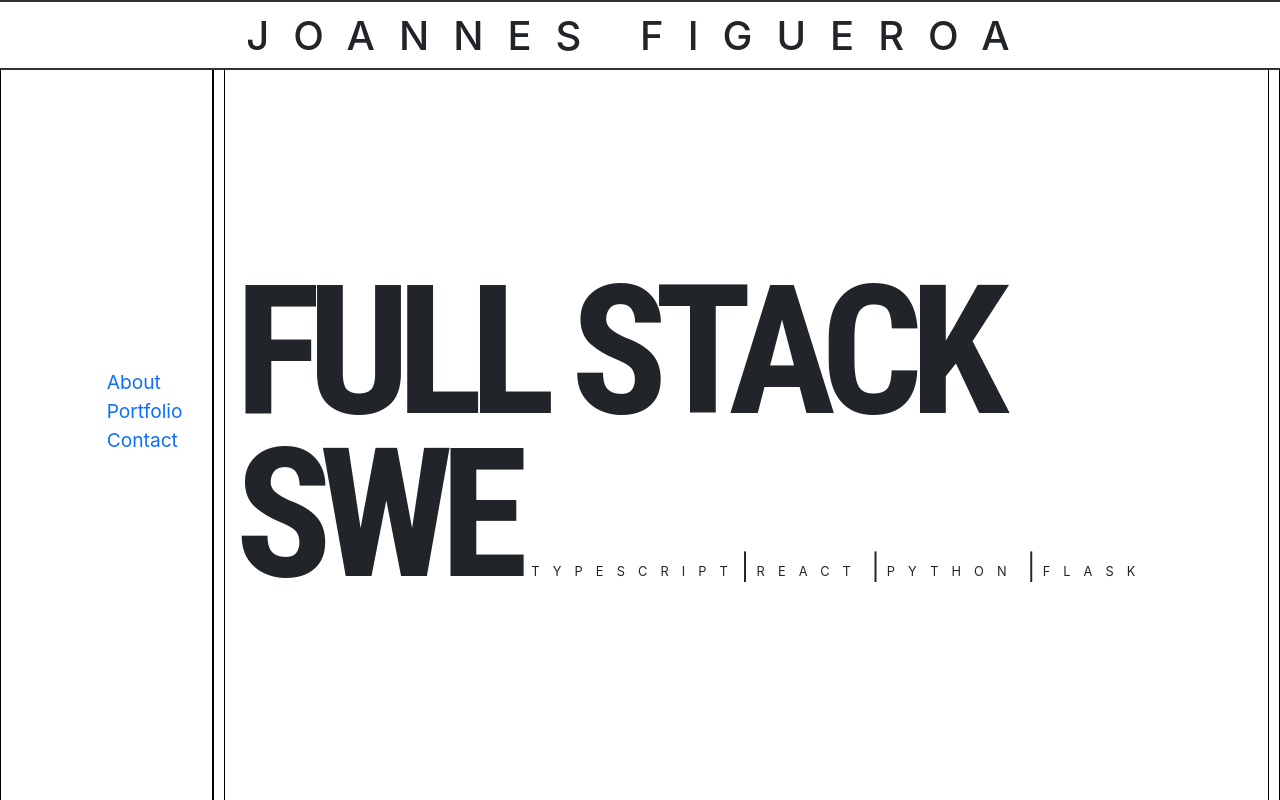
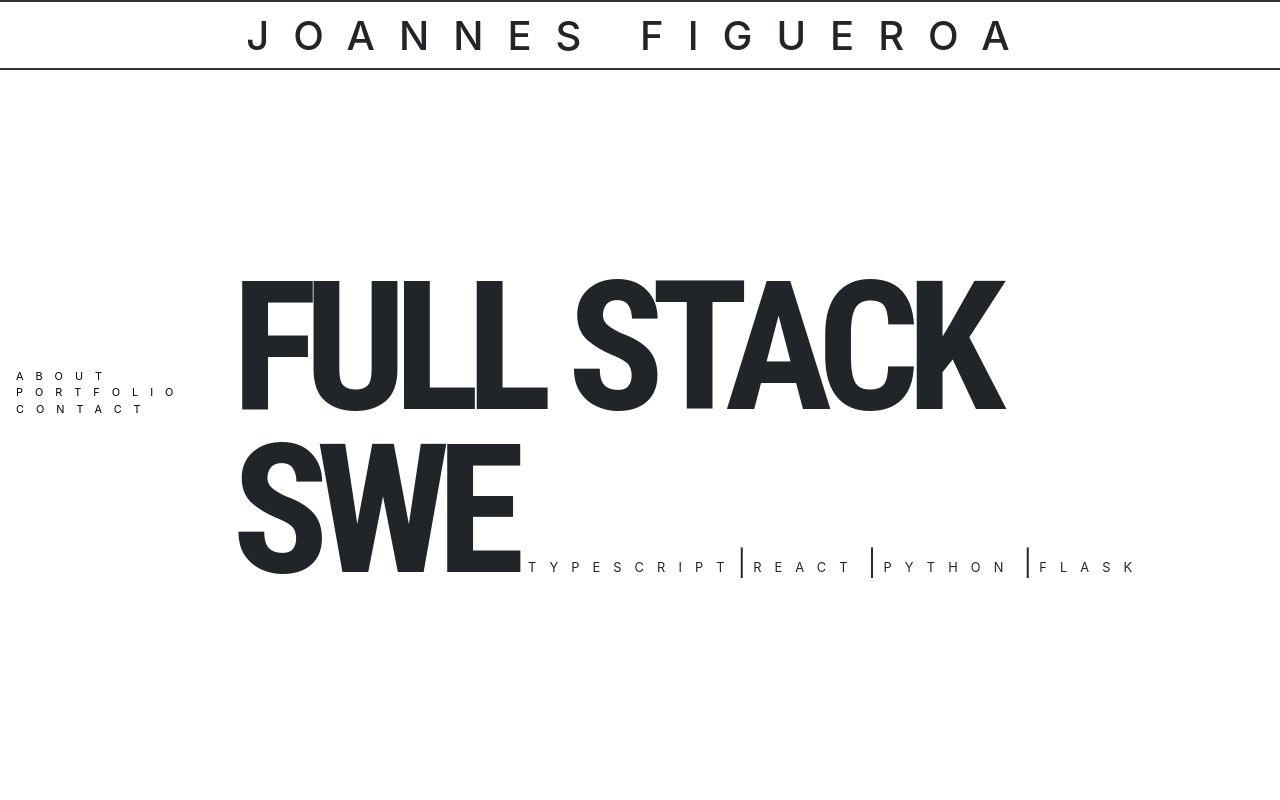
Before and after one commit to JoHeyJo/website-2.0, a React (Create React App) app: page / in a window 1280 px wide. Shown: the top 800 px of the page. Built offline with nearby package versions, Linux system fonts and the light colour scheme.

Commit message:
styling housekeeping

```diff
--- a/src/App.tsx
+++ b/src/App.tsx
@@ -27,7 +27,7 @@ function App() {
       {/* Main Content */}
       <Row style={rowStyle}>
         {/* Navigation Sidebar (Left) */}
-        <Col md={2} className="d-flex justify-content-center align-items-center" style={navColStyle}>
+        <Col md={2} className="" style={navColStyle}>
           <BrowserRouter>
             <Nav />
           </BrowserRouter>
--- a/src/styles.ts
+++ b/src/styles.ts
@@ -2,28 +2,28 @@ import { CSSProperties } from 'react';
 
 
 export const containerStyle: CSSProperties = {
-  border: '1px solid #000',
+  // border: '1px solid #000',
   padding: '10px',
 };
 
 export const rowStyle: CSSProperties = {
-  border: '1px solid #000',
+  // border: '1px solid #000',
   // display: 'flex',
 };
 
 export const navColStyle: CSSProperties = {
-  border: '1px solid #000',
+  // border: '1px solid #000',
   padding: '10px',
   // width: '200px',
 };
 
 export const mainColStyle: CSSProperties = {
-  border: '1px solid #000',
+  // border: '1px solid #000',
   padding: '10px',
   // width: '100%',
 };
 
 export const sectionStyle: CSSProperties = {
-  border: '1px solid #000',
+  // border: '1px solid #000',
   padding: '10px',
 };
--- a/src/styles/ContactForm.css
+++ b/src/styles/ContactForm.css
@@ -9,7 +9,7 @@
 }
 
 #ContactForm-user-control{
-  width: 100%;
+  /* width: 100%; */
 }
 
 #ContactForm-submit-button {
--- a/src/styles/Nav.css
+++ b/src/styles/Nav.css
@@ -1,16 +1,39 @@
 #Nav-navbar {
   position: fixed;
   top: 45vh;
-  font-size: 1.5vw;
+  left: 5vh;
+  font-size: 1vw;
   align-items: flex-start;
 }
 
 .Nav-link {
   text-decoration: none;
-  /* color: white; */
+  letter-spacing: 1rem;
+  text-transform: uppercase;
+  color: black;
 }
 
 .Nav-link:hover {
   transition: .25s;
   color: #323232;
 }
+
+@media (width < 1315px){
+  #Nav-navbar {
+    font-size: .85vw;
+    left: 2vh;
+  }
+  .Nav-link{
+    letter-spacing: .75rem;
+  }
+}
+
+@media (width < 1024px){
+  #Nav-navbar {
+    font-size: .80vw;
+    left: 2vh;
+  }
+  .Nav-link{
+    letter-spacing: .75rem;
+  }
+}
```
